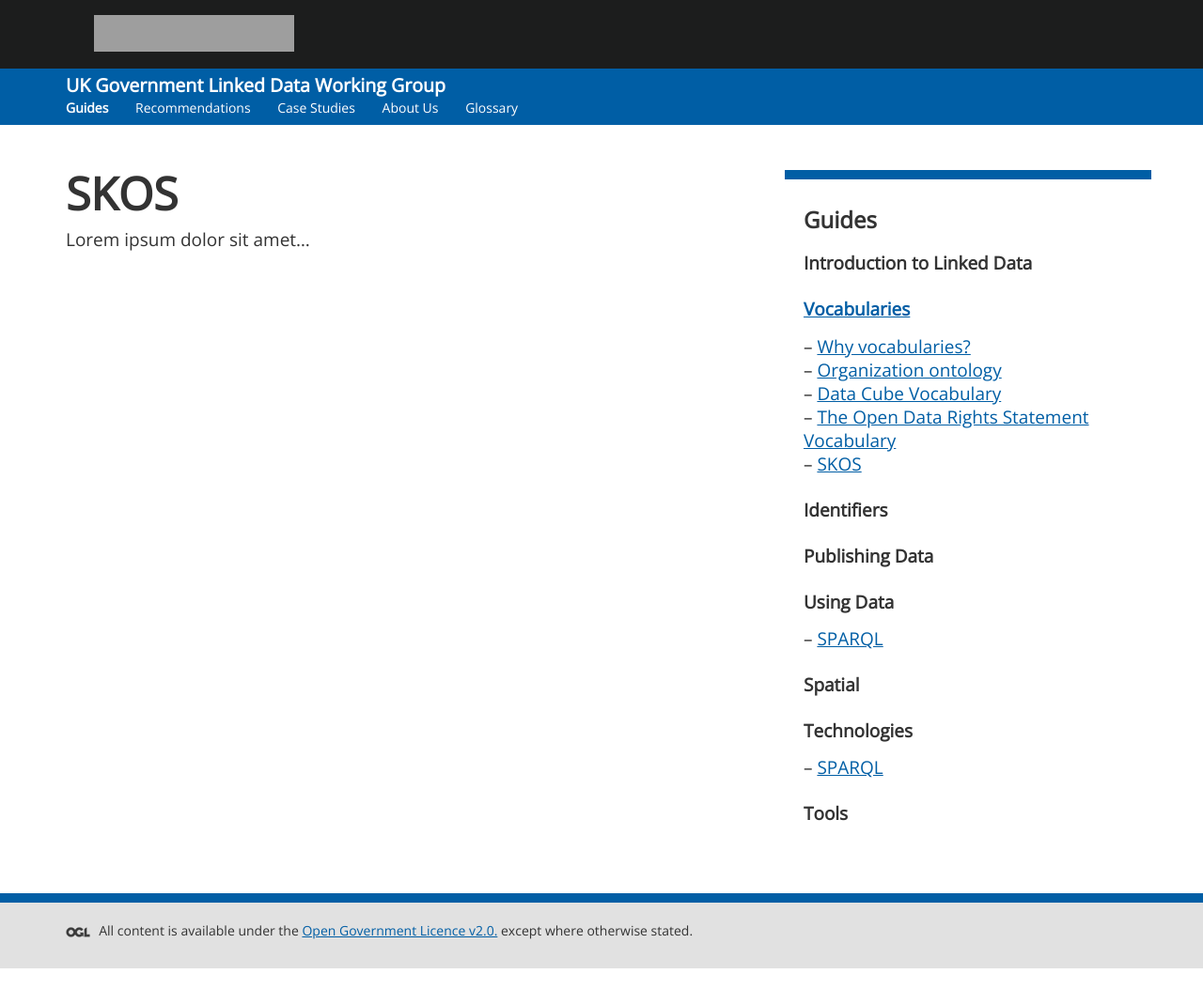
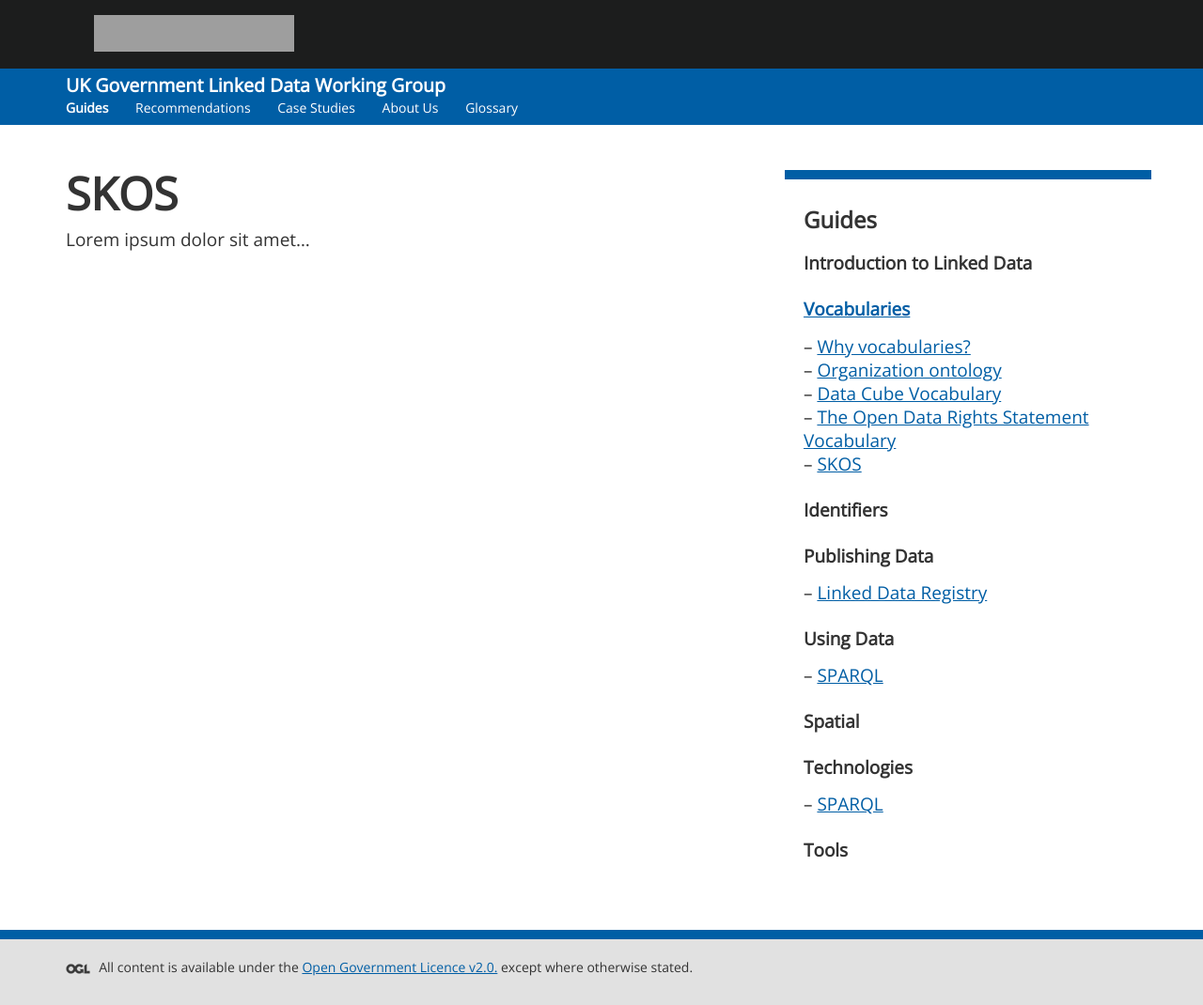
Before and after one commit to UKGovLD/ukgovldwg, a Jekyll site: the page built from miniguides/skos.md, in a window 1280 px wide. Shown: the whole page at 94% size. Built offline with Jekyll 4.4.1, drawn with Linux system fonts in a browser that asks for light colours; before the commit the page ends 1031 px from its top, so only the background shows below that; grey boxes are pictures that could not be loaded.

Commit message:
Update miniguides.yml

```diff
--- a/_data/miniguides.yml
+++ b/_data/miniguides.yml
@@ -43,6 +43,7 @@
   publishing:
     title: Publishing Data
     pages:
+      - registry
       - publishing-codelists
       - semantic-markup
       - owl
```
